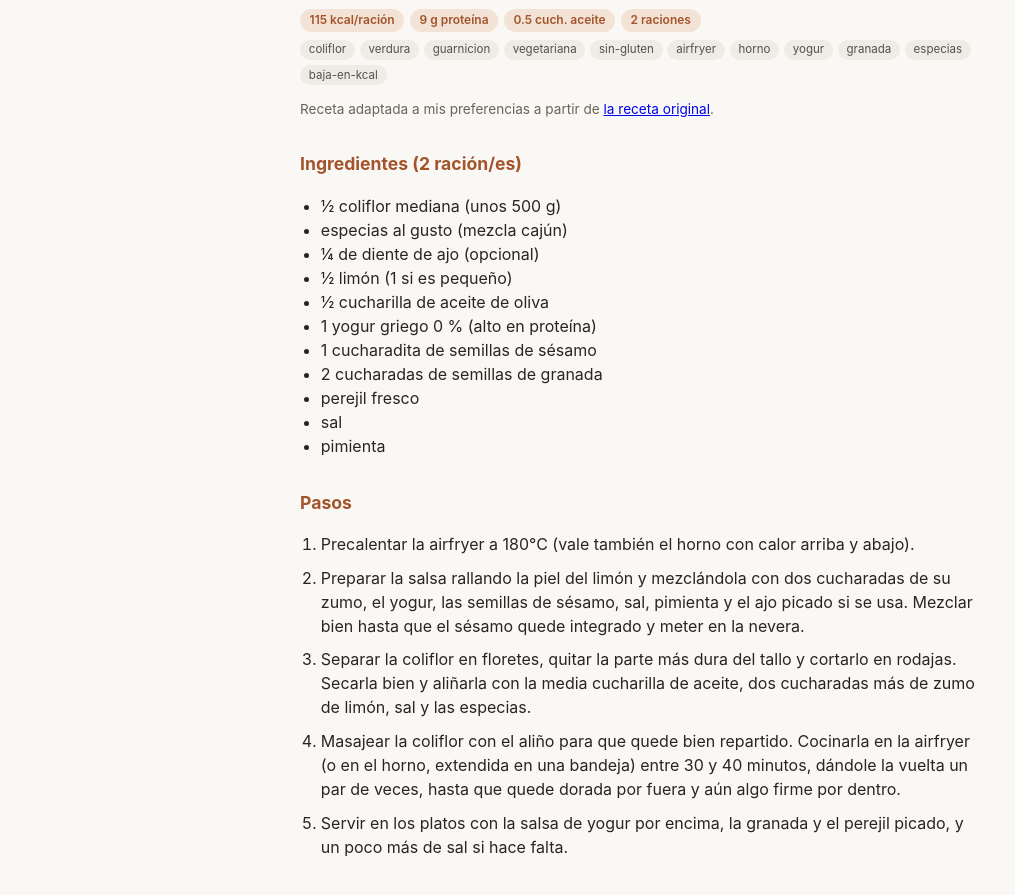
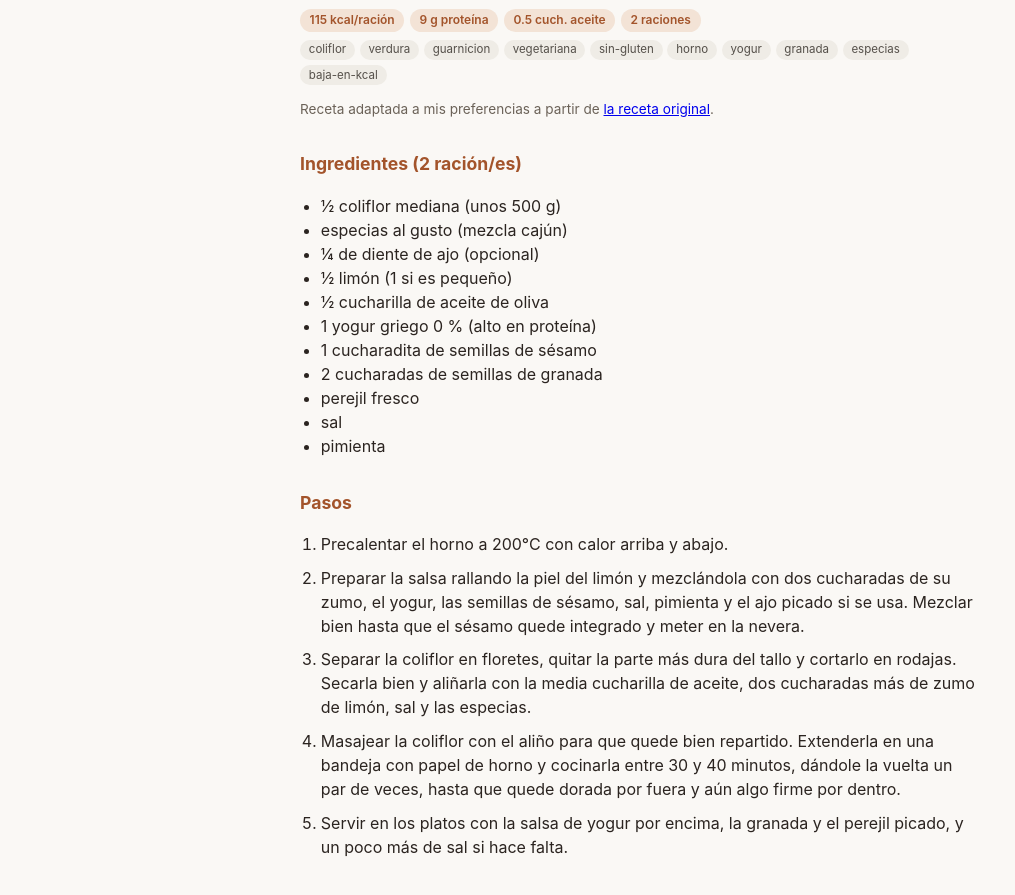
Before and after one commit to rmunoz/recetario, a plain HTML site: page docs/recetas/coliflor-especiada-con-yogur-y-granada.html in a window 1280 px wide. Shown: the part 99-994 px from the top of the page, without its empty margins (0-1015 px from the left). Drawn offline with Linux system fonts and the light colour scheme.

Commit message:
receta: sustituye airfryer por horno
Ricardo no tiene airfryer. Cambia la receta de coliflor a horno (200°C)
y actualiza los ejemplos de CLAUDE.md y la skill receta-adaptada que
seguían citando la airfryer.

Co-Authored-By: Claude Sonnet 5 <noreply@anthropic.com>

```diff
--- a/docs/recetas/coliflor-especiada-con-yogur-y-granada.html
+++ b/docs/recetas/coliflor-especiada-con-yogur-y-granada.html
@@ -11,7 +11,7 @@
 <article>
 <h1>Coliflor especiada con yogur y granada</h1>
 <div class="badges"><span class="badge">115 kcal/ración</span><span class="badge">9 g proteína</span><span class="badge">0.5 cuch. aceite</span><span class="badge">2 raciones</span></div>
-<div class="tags"><a class="tag" href="../index.html?tag=coliflor">coliflor</a><a class="tag" href="../index.html?tag=verdura">verdura</a><a class="tag" href="../index.html?tag=guarnicion">guarnicion</a><a class="tag" href="../index.html?tag=vegetariana">vegetariana</a><a class="tag" href="../index.html?tag=sin-gluten">sin-gluten</a><a class="tag" href="../index.html?tag=airfryer">airfryer</a><a class="tag" href="../index.html?tag=horno">horno</a><a class="tag" href="../index.html?tag=yogur">yogur</a><a class="tag" href="../index.html?tag=granada">granada</a><a class="tag" href="../index.html?tag=especias">especias</a><a class="tag" href="../index.html?tag=baja-en-kcal">baja-en-kcal</a></div>
+<div class="tags"><a class="tag" href="../index.html?tag=coliflor">coliflor</a><a class="tag" href="../index.html?tag=verdura">verdura</a><a class="tag" href="../index.html?tag=guarnicion">guarnicion</a><a class="tag" href="../index.html?tag=vegetariana">vegetariana</a><a class="tag" href="../index.html?tag=sin-gluten">sin-gluten</a><a class="tag" href="../index.html?tag=horno">horno</a><a class="tag" href="../index.html?tag=yogur">yogur</a><a class="tag" href="../index.html?tag=granada">granada</a><a class="tag" href="../index.html?tag=especias">especias</a><a class="tag" href="../index.html?tag=baja-en-kcal">baja-en-kcal</a></div>
 <p class="source">Receta adaptada a mis preferencias a partir de <a href="https://elpais.com/gastronomia/el-comidista/2023-10-11/coliflor-especiada-con-yogur-y-granada.html">la receta original</a>.</p>
 <h2>Ingredientes (2 ración/es)</h2>
 <ul class="ingredients">
@@ -29,13 +29,13 @@
 </ul>
 <h2>Pasos</h2>
 <ol class="steps" id="steps">
-<li>Precalentar la airfryer a 180°C (vale también el horno con calor arriba y abajo).</li>
+<li>Precalentar el horno a 200°C con calor arriba y abajo.</li>
 <li>Preparar la salsa rallando la piel del limón y mezclándola con dos cucharadas de su zumo, el yogur, las semillas de sésamo, sal, pimienta y el ajo picado si se usa. Mezclar bien hasta que el sésamo quede integrado y meter en la nevera.</li>
 <li>Separar la coliflor en floretes, quitar la parte más dura del tallo y cortarlo en rodajas. Secarla bien y aliñarla con la media cucharilla de aceite, dos cucharadas más de zumo de limón, sal y las especias.</li>
-<li>Masajear la coliflor con el aliño para que quede bien repartido. Cocinarla en la airfryer (o en el horno, extendida en una bandeja) entre 30 y 40 minutos, dándole la vuelta un par de veces, hasta que quede dorada por fuera y aún algo firme por dentro.</li>
+<li>Masajear la coliflor con el aliño para que quede bien repartido. Extenderla en una bandeja con papel de horno y cocinarla entre 30 y 40 minutos, dándole la vuelta un par de veces, hasta que quede dorada por fuera y aún algo firme por dentro.</li>
 <li>Servir en los platos con la salsa de yogur por encima, la granada y el perejil picado, y un poco más de sal si hace falta.</li>
 </ol>
-<script type="application/json" id="steps-data">["Precalentar la airfryer a 180°C (vale también el horno con calor arriba y abajo).", "Preparar la salsa rallando la piel del limón y mezclándola con dos cucharadas de su zumo, el yogur, las semillas de sésamo, sal, pimienta y el ajo picado si se usa. Mezclar bien hasta que el sésamo quede integrado y meter en la nevera.", "Separar la coliflor en floretes, quitar la parte más dura del tallo y cortarlo en rodajas. Secarla bien y aliñarla con la media cucharilla de aceite, dos cucharadas más de zumo de limón, sal y las especias.", "Masajear la coliflor con el aliño para que quede bien repartido. Cocinarla en la airfryer (o en el horno, extendida en una bandeja) entre 30 y 40 minutos, dándole la vuelta un par de veces, hasta que quede dorada por fuera y aún algo firme por dentro.", "Servir en los platos con la salsa de yogur por encima, la granada y el perejil picado, y un poco más de sal si hace falta."]</script>
+<script type="application/json" id="steps-data">["Precalentar el horno a 200°C con calor arriba y abajo.", "Preparar la salsa rallando la piel del limón y mezclándola con dos cucharadas de su zumo, el yogur, las semillas de sésamo, sal, pimienta y el ajo picado si se usa. Mezclar bien hasta que el sésamo quede integrado y meter en la nevera.", "Separar la coliflor en floretes, quitar la parte más dura del tallo y cortarlo en rodajas. Secarla bien y aliñarla con la media cucharilla de aceite, dos cucharadas más de zumo de limón, sal y las especias.", "Masajear la coliflor con el aliño para que quede bien repartido. Extenderla en una bandeja con papel de horno y cocinarla entre 30 y 40 minutos, dándole la vuelta un par de veces, hasta que quede dorada por fuera y aún algo firme por dentro.", "Servir en los platos con la salsa de yogur por encima, la granada y el perejil picado, y un poco más de sal si hace falta."]</script>
 </article>
 </body>
 </html>
```
Also changed, not shown: docs/index.html (+2 -2 lines), 5 other files.
